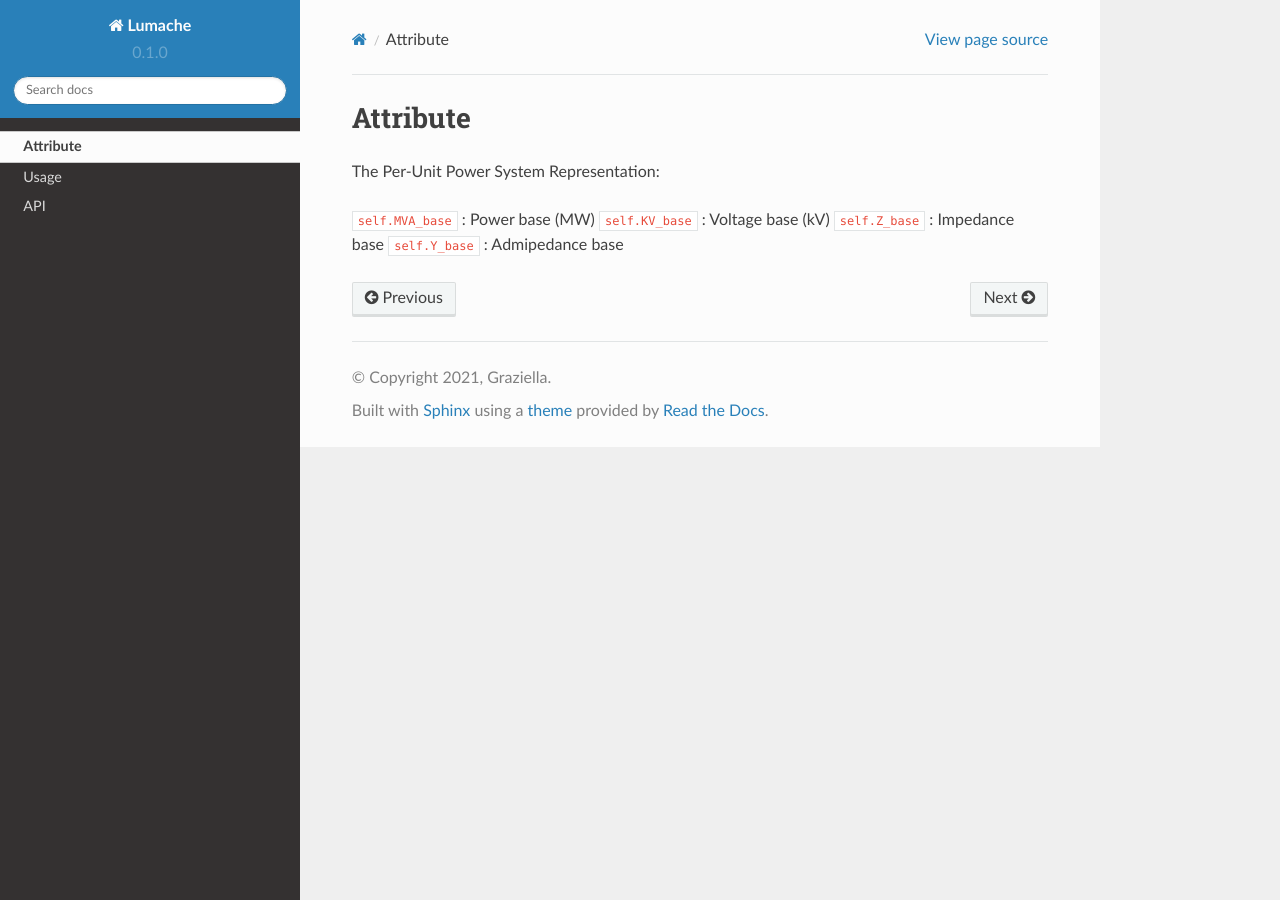
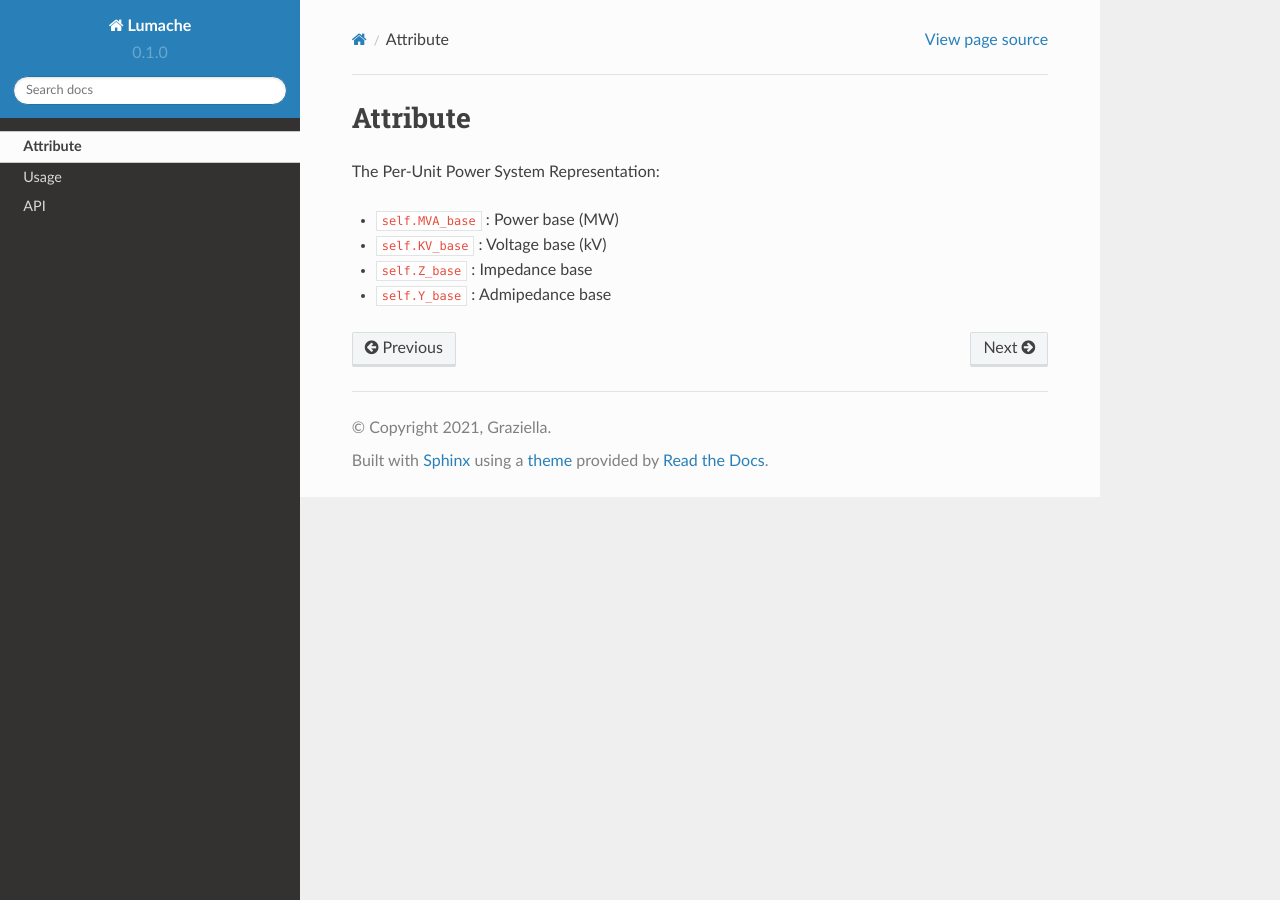
Before and after one commit to StevTobs/faifah, a Sphinx documentation site: the page built from docs/source/attribute.rst, in a window 1280 px wide. Built offline with Sphinx 7.4.7 and the Read the Docs theme 2.0.0, drawn with Linux system fonts in a browser that asks for light colours.

Commit message:
Update to readthedocs

```diff
--- a/docs/source/attribute.rst
+++ b/docs/source/attribute.rst
@@ -3,7 +3,10 @@ Attribute
 
 The Per-Unit Power System Representation:
 
-``self.MVA_base`` : Power base (MW)
-``self.KV_base``  : Voltage base (kV)
-``self.Z_base``   : Impedance base
-``self.Y_base``   : Admipedance base
+- ``self.MVA_base`` : Power base (MW)
+
+- ``self.KV_base``  : Voltage base (kV)
+
+- ``self.Z_base``   : Impedance base
+
+- ``self.Y_base``   : Admipedance base
```
